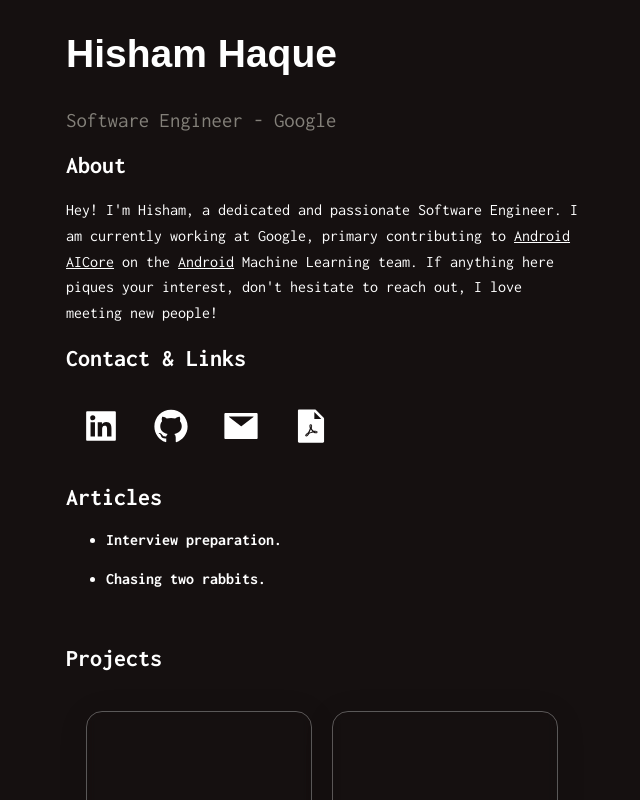
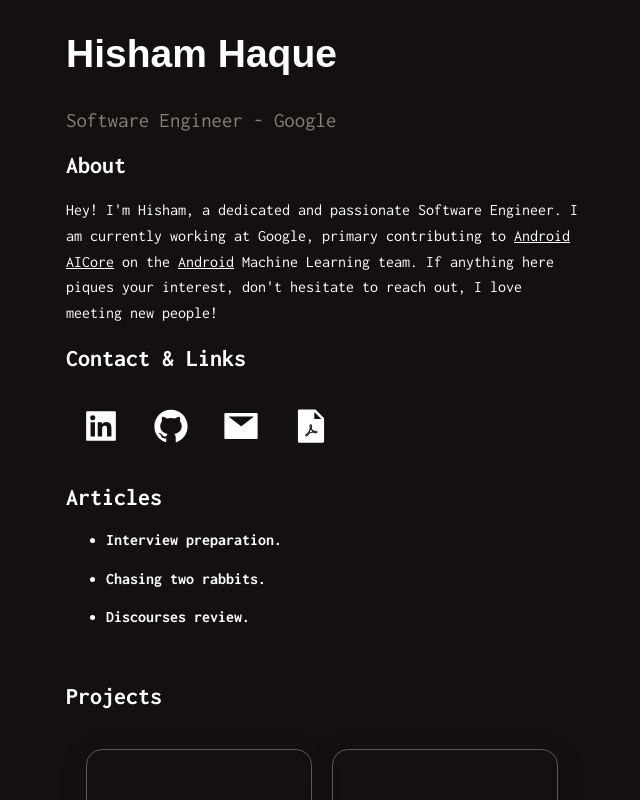
Before and after one commit to HishamHXS/Resume, a React (Create React App) app: page / in a window 1280 px wide. Shown: the top 800 px of the page, without its empty margins (318-958 px from the left). Built offline with nearby package versions, Linux system fonts and the light colour scheme.

Commit message:
Adding the epictetus review

```diff
--- a/src/subpages/articles.js
+++ b/src/subpages/articles.js
@@ -22,6 +22,13 @@
                     <div className='scipio-africanus'>
                         <h4 onClick={() => openPopupHandler(2)} style={{ cursor: 'pointer' }}>
                             Chasing two rabbits.
+                        </h4>
+                    </div>
+                </li>
+                <li>
+                    <div className='epictetus-discourses'>
+                        <h4 onClick={() => openPopupHandler(3)} style={{ cursor: 'pointer' }}>
+                            Discourses review.
                         </h4>
                     </div>
                 </li>
@@ -83,6 +90,18 @@
                 </div>
             )}
 
+            {openPopup === 3 && (
+                <div className='popup'>
+                    <div className='popup-content'>
+                        <span className='close' onClick={closePopupHandler}>&times;</span>
+                        <h2>Epictetus Discourses.</h2>
+                        <p>The Dichotomy of Control in Epictetus' Discourses teaches that we must distinguish between actions that are within our control and those that are not. As he puts it: "Distinguish between your own and not your own, the things which are in your power and not in your power." At first glance, this might seem like a justification for complacency or victimization, through the belief that one is merely unlucky or that the world is against them. However, my own experience has shown that removing chaotic activities (like multiplayer video games and doom-scrolling) has led to a greater sense of purpose and control over my life.</p>
+
+                        <p>Accepting reality can indeed feel both demotivating and motivating at the same time. For example, when it comes to insecurities, acceptance might initially seem like giving in to them, but it also provides the freedom to stop resisting what you can't change, allowing you to focus your energy on what you can. This duality of acceptance transforms how we approach personal challenges. As I continue reading I will hopefully share more of my thoughts.</p>
+                    </div>
+                </div>
+            )}
+
         </div>
     );
 };
```
